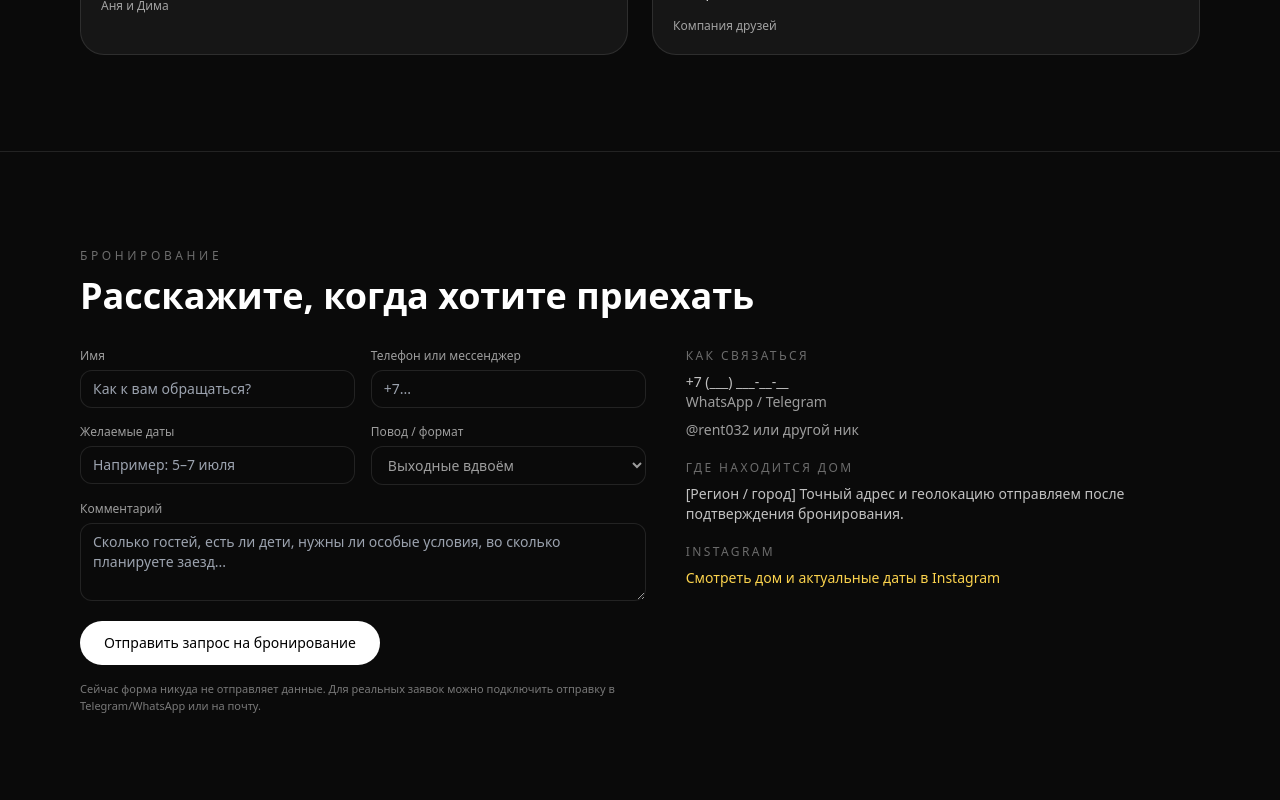
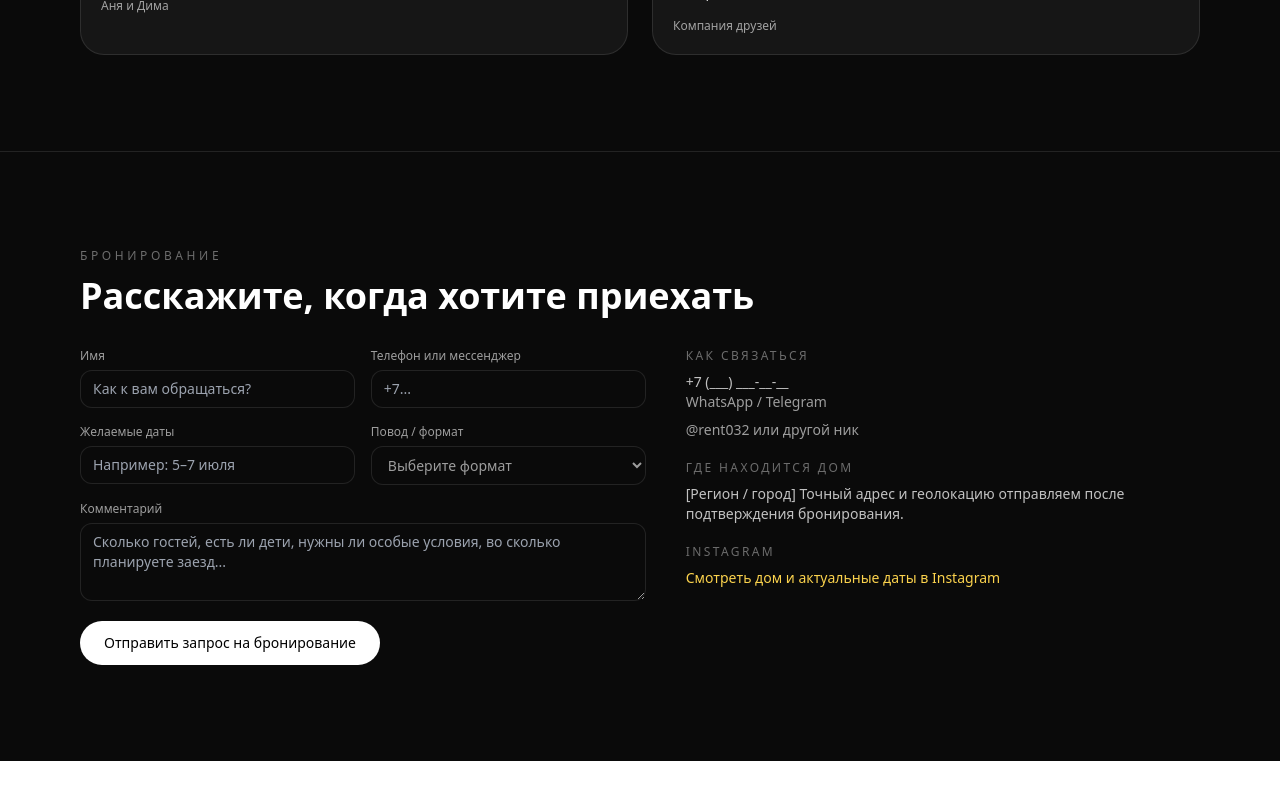
Before and after one commit to luchcatt-web/barn, a Next.js app: page / in a window 1280 px wide. Shown: the part 3489-4289 px from the top of the page. After the commit the page ends 4250 px from the top, so only its background shows below. Built offline with nearby package versions, Linux system fonts and the light colour scheme.

Commit message:
Add Telegram booking form integration

```diff
--- /dev/null
+++ b/app/api/booking/route.ts
@@ -0,0 +1,61 @@
+import { NextRequest, NextResponse } from 'next/server';
+
+const TELEGRAM_BOT_TOKEN = process.env.TELEGRAM_BOT_TOKEN;
+const TELEGRAM_CHAT_ID = process.env.TELEGRAM_CHAT_ID || '354738973';
+
+export async function POST(request: NextRequest) {
+  try {
+    const body = await request.json();
+    const { name, phone, dates, format, comment } = body;
+
+    if (!TELEGRAM_BOT_TOKEN) {
+      return NextResponse.json(
+        { error: 'Telegram bot token not configured' },
+        { status: 500 }
+      );
+    }
+
+    // Формируем сообщение
+    const message = `🎯 *Новая заявка на бронирование*
+
+👤 *Имя:* ${name}
+📞 *Телефон:* ${phone}
+📅 *Даты:* ${dates || 'не указано'}
+🎉 *Формат:* ${format || 'не указано'}
+💬 *Комментарий:* ${comment || 'нет комментария'}
+
+_Время заявки: ${new Date().toLocaleString('ru-RU')}_`;
+
+    // Отправляем в Telegram
+    const telegramUrl = `https://api.telegram.org/bot${TELEGRAM_BOT_TOKEN}/sendMessage`;
+    const response = await fetch(telegramUrl, {
+      method: 'POST',
+      headers: {
+        'Content-Type': 'application/json',
+      },
+      body: JSON.stringify({
+        chat_id: TELEGRAM_CHAT_ID,
+        text: message,
+        parse_mode: 'Markdown',
+      }),
+    });
+
+    const data = await response.json();
+
+    if (!response.ok) {
+      console.error('Telegram API error:', data);
+      return NextResponse.json(
+        { error: 'Failed to send message to Telegram' },
+        { status: 500 }
+      );
+    }
+
+    return NextResponse.json({ success: true });
+  } catch (error) {
+    console.error('Booking API error:', error);
+    return NextResponse.json(
+      { error: 'Internal server error' },
+      { status: 500 }
+    );
+  }
+}
--- a/app/page.tsx
+++ b/app/page.tsx
@@ -1,6 +1,7 @@
 "use client";
 
 import Link from "next/link";
+import { useState } from "react";
 
 const navLinks = [
   { href: "#about", label: "О доме" },
@@ -488,6 +489,50 @@ function Reviews() {
 }
 
 function Booking() {
+  const [formData, setFormData] = useState({
+    name: "",
+    phone: "",
+    dates: "",
+    format: "",
+    comment: "",
+  });
+  const [isSubmitting, setIsSubmitting] = useState(false);
+  const [submitStatus, setSubmitStatus] = useState<"success" | "error" | null>(null);
+
+  const handleSubmit = async (e: React.FormEvent<HTMLFormElement>) => {
+    e.preventDefault();
+    setIsSubmitting(true);
+    setSubmitStatus(null);
+
+    try {
+      const response = await fetch("/api/booking", {
+        method: "POST",
+        headers: {
+          "Content-Type": "application/json",
+        },
+        body: JSON.stringify(formData),
+      });
+
+      if (response.ok) {
+        setSubmitStatus("success");
+        setFormData({
+          name: "",
+          phone: "",
+          dates: "",
+          format: "",
+          comment: "",
+        });
+      } else {
+        setSubmitStatus("error");
+      }
+    } catch (error) {
+      console.error("Form submission error:", error);
+      setSubmitStatus("error");
+    } finally {
+      setIsSubmitting(false);
+    }
+  };
+
   return (
     <SectionWrapper
       id="booking"
@@ -495,11 +540,13 @@ function Booking() {
       title="Расскажите, когда хотите приехать"
     >
       <div className="grid gap-10 md:grid-cols-[minmax(0,1.1fr)_minmax(0,1fr)]">
-        <form className="space-y-4">
+        <form className="space-y-4" onSubmit={handleSubmit}>
           <div className="grid gap-4 md:grid-cols-2">
             <Field label="Имя">
               <input
                 required
+                value={formData.name}
+                onChange={(e) => setFormData({ ...formData, name: e.target.value })}
                 placeholder="Как к вам обращаться?"
                 className="w-full rounded-xl border border-white/10 bg-neutral-950 px-3 py-2 text-sm outline-none focus:border-amber-300"
               />
@@ -507,6 +554,8 @@ function Booking() {
             <Field label="Телефон или мессенджер">
               <input
                 required
+                value={formData.phone}
+                onChange={(e) => setFormData({ ...formData, phone: e.target.value })}
                 placeholder="+7..."
                 className="w-full rounded-xl border border-white/10 bg-neutral-950 px-3 py-2 text-sm outline-none focus:border-amber-300"
               />
@@ -516,12 +565,19 @@ function Booking() {
           <div className="grid gap-4 md:grid-cols-2">
             <Field label="Желаемые даты">
               <input
+                value={formData.dates}
+                onChange={(e) => setFormData({ ...formData, dates: e.target.value })}
                 placeholder="Например: 5–7 июля"
                 className="w-full rounded-xl border border-white/10 bg-neutral-950 px-3 py-2 text-sm outline-none focus:border-amber-300"
               />
             </Field>
             <Field label="Повод / формат">
-              <select className="w-full rounded-xl border border-white/10 bg-neutral-950 px-3 py-2 text-sm outline-none focus:border-amber-300">
+              <select
+                value={formData.format}
+                onChange={(e) => setFormData({ ...formData, format: e.target.value })}
+                className="w-full rounded-xl border border-white/10 bg-neutral-950 px-3 py-2 text-sm outline-none focus:border-amber-300"
+              >
+                <option value="">Выберите формат</option>
                 <option>Выходные вдвоём</option>
                 <option>Небольшой праздник</option>
                 <option>Фотосессия</option>
@@ -533,22 +589,32 @@ function Booking() {
           <Field label="Комментарий">
             <textarea
               rows={3}
+              value={formData.comment}
+              onChange={(e) => setFormData({ ...formData, comment: e.target.value })}
               placeholder="Сколько гостей, есть ли дети, нужны ли особые условия, во сколько планируете заезд..."
               className="w-full rounded-xl border border-white/10 bg-neutral-950 px-3 py-2 text-sm outline-none focus:border-amber-300"
             />
           </Field>
 
+          {submitStatus === "success" && (
+            <div className="rounded-xl bg-green-500/20 border border-green-500/50 px-4 py-3 text-sm text-green-300">
+              ✅ Заявка отправлена! Мы свяжемся с вами в ближайшее время.
+            </div>
+          )}
+
+          {submitStatus === "error" && (
+            <div className="rounded-xl bg-red-500/20 border border-red-500/50 px-4 py-3 text-sm text-red-300">
+              ❌ Ошибка при отправке. Попробуйте позже или свяжитесь с нами напрямую.
+            </div>
+          )}
+
           <button
             type="submit"
-            className="mt-2 rounded-full bg-white px-6 py-3 text-sm font-medium text-black transition hover:bg-amber-300"
+            disabled={isSubmitting}
+            className="mt-2 rounded-full bg-white px-6 py-3 text-sm font-medium text-black transition hover:bg-amber-300 disabled:opacity-50 disabled:cursor-not-allowed"
           >
-            Отправить запрос на бронирование
+            {isSubmitting ? "Отправка..." : "Отправить запрос на бронирование"}
           </button>
-
-          <p className="text-[11px] text-white/45">
-            Сейчас форма никуда не отправляет данные. Для реальных заявок можно
-            подключить отправку в Telegram/WhatsApp или на почту.
-          </p>
         </form>
 
         <div className="space-y-5 text-sm text-white/75">
```
